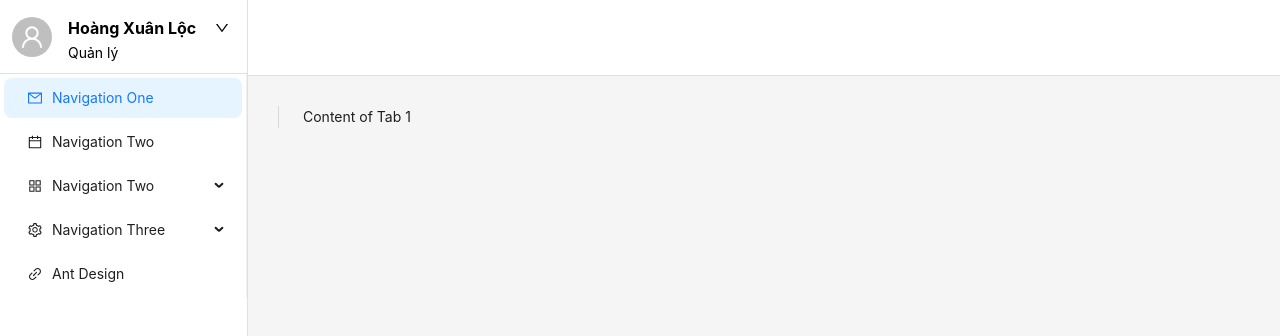
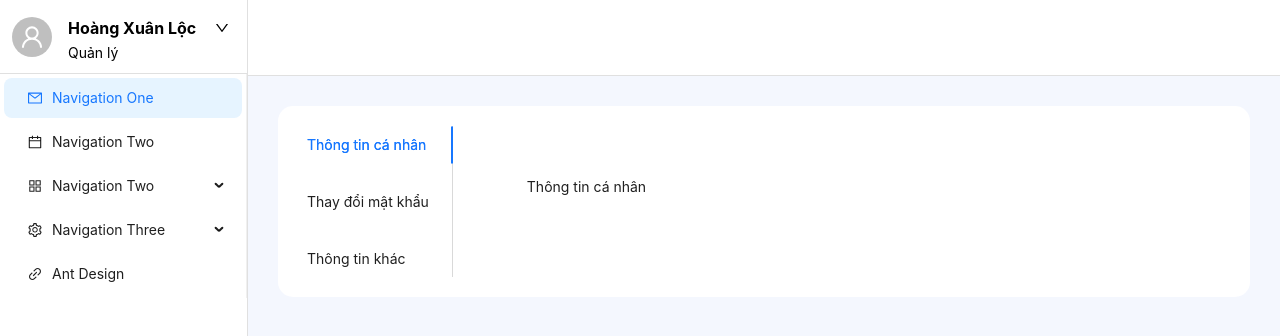
Before and after one commit to locday123/MANAGE_HOME, a React (Vite) app in the folder HOME_FRONT_END/: page /customer in a window 1280 px wide. Shown: the top 336 px of the page. Built offline with nearby package versions, Linux system fonts and the light colour scheme.

Commit message:
09032025 Start 2

```diff
--- a/HOME_FRONT_END/src/Admin/AdminLayout.module.scss
+++ b/HOME_FRONT_END/src/Admin/AdminLayout.module.scss
@@ -50,6 +50,10 @@
 
 }
 
+.content {
+    background-color: #f4f7fe;
+}
+
 .content-children {
     padding: 30px;
 }
--- a/HOME_FRONT_END/src/Component/Customer/Customer.jsx
+++ b/HOME_FRONT_END/src/Component/Customer/Customer.jsx
@@ -1,20 +1,30 @@
 import {Menu, Tabs} from "antd"
+import classname from "classnames/bind"
+import style from "../Customer/Customer.module.scss"
+
+const cx = classname.bind(style)
+const item = [
+    {label: "Thông tin cá nhân", children: "Thông tin cá nhân", key: "1"},
+    {label: "Thay đổi mật khẩu", children: "Thay đổi mật khẩu", key: "2"},
+    {label: "Thông tin khác", children: "Thông tin khác", key: "3"},
+]
 
 function Customer() {
     return (
         <>
             <Tabs
                 tabPosition={"left"}
-                items={Array.from({length: 3}).map((_, i) => {
-                    const id = String(i + 1)
-                    return {
-                        label: `Tab ${id}`,
-                        key: id,
-                        children: `Content of Tab ${id}`,
-                    }
-                })}
-                renderTabBar={(props) => <Menu {...props} style={{color: "red"}} />}
-            />
+                className={cx("tabs-customer")}
+                type='line'
+                tabBarGutter={20}
+                size='large'
+            >
+                {item.map((tab) => (
+                    <Tabs.TabPane key={tab.key} tab={tab.label} className={cx("tabs-panel")}>
+                        {tab.children}
+                    </Tabs.TabPane>
+                ))}
+            </Tabs>
         </>
     )
 }
--- /dev/null
+++ b/HOME_FRONT_END/src/Component/Customer/Customer.module.scss
@@ -0,0 +1,9 @@
+.tabs-customer {
+    background-color: white;
+    padding: 20px 5px;
+    border-radius: 15px;
+}
+
+.tabs-panel {
+    margin: 50px;
+}
```
